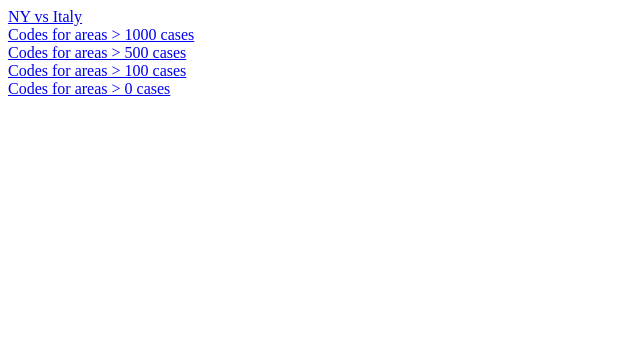
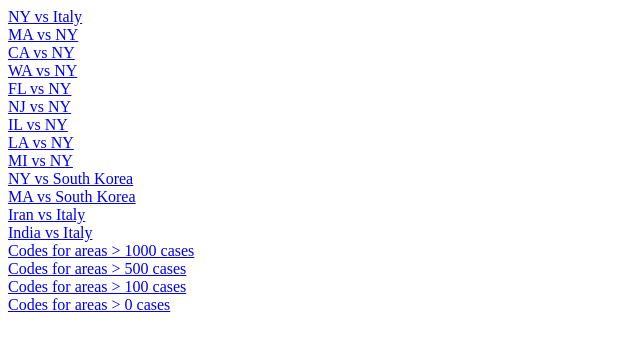
Before and after one commit to autifkhan/COVID19, a plain HTML site: page index.html in a window 1280 px wide. Shown: the whole page, without its empty margins (0-640 px from the left). Drawn offline with Linux system fonts and the light colour scheme.

Commit message:
Added a bunch for vs graphs

```diff
--- a/index.html
+++ b/index.html
@@ -1,6 +1,18 @@
 <html>
 <body>
-<a href="vs.py.html">NY vs Italy</a><br/>
+<a href="vs.py.html?18,101">NY vs Italy</a><br/>
+<a href="vs.py.html?101,103">MA vs NY</a><br/>
+<a href="vs.py.html?101,102">CA vs NY</a><br/>
+<a href="vs.py.html?101,100">WA vs NY</a><br/>
+<a href="vs.py.html?101,108">FL vs NY</a><br/>
+<a href="vs.py.html?101,109">NJ vs NY</a><br/>
+<a href="vs.py.html?101,112">IL vs NY</a><br/>
+<a href="vs.py.html?101,140">LA vs NY</a><br/>
+<a href="vs.py.html?101,148">MI vs NY</a><br/>
+<a href="vs.py.html?158,101">NY vs South Korea</a><br/>
+<a href="vs.py.html?158,103">MA vs South Korea</a><br/>
+<a href="vs.py.html?18,157">Iran vs Italy</a><br/>
+<a href="vs.py.html?18,17">India vs Italy</a><br/>
 <a href="1000.txt">Codes for areas > 1000 cases</a><br/>
 <a href="500.txt">Codes for areas > 500 cases</a><br/>
 <a href="100.txt">Codes for areas > 100 cases</a><br/>
```
